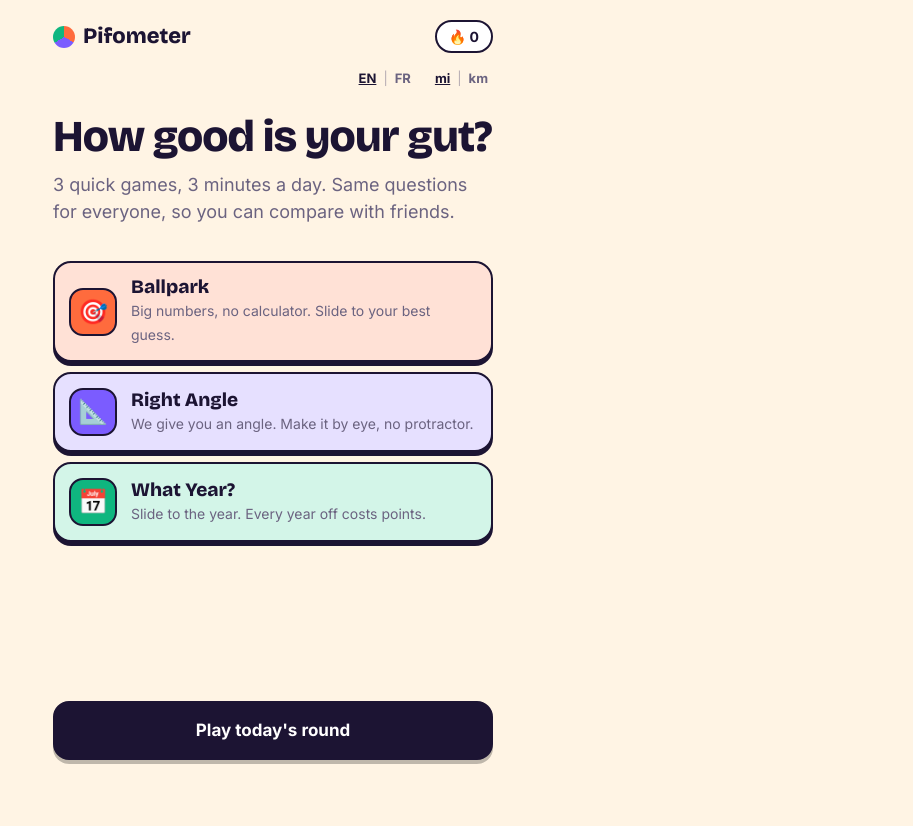
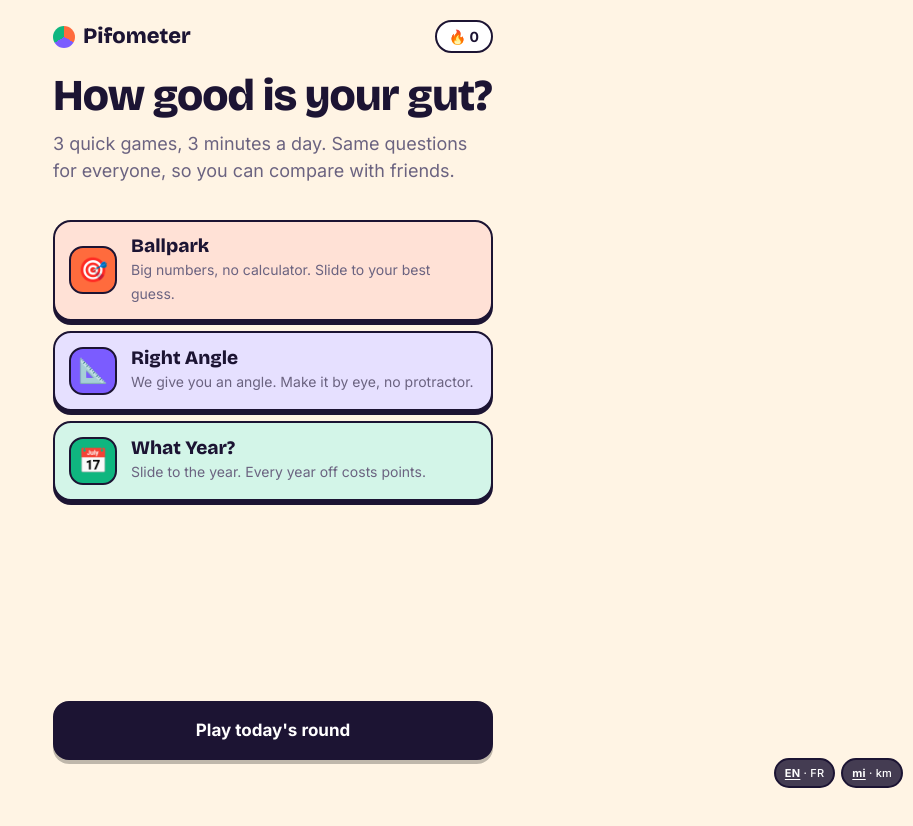
Before and after one commit to InoaApps/Pifometer, a plain HTML site: page index.html in a window 1280 px wide. Shown: the whole page, without its empty margins (367-1280 px from the left). Before the commit the page ends 800 px from the top, so only its background shows below. Drawn offline with nearby package versions, Linux system fonts and the light colour scheme.

Commit message:
Align language/units with Scrollwise: lang and units keys (us|metric), bottom-right pills
Co-Authored-By: Claude Sonnet 5.5 <noreply@anthropic.com>
Claude-Session: https://claude.ai/code/session_019vT5EJ4eN3UFwQeHThW47U

```diff
--- a/index.html
+++ b/index.html
@@ -116,12 +116,12 @@ input[type=email]{width:100%;font:inherit;padding:14px;border-radius:14px;border
 @media (prefers-reduced-motion:reduce){*,*::before,*::after{animation:none!important;transition:none!important}.confetti{display:none}}
 .chal{background:var(--g2s);border:2px solid var(--ink);border-radius:18px;padding:12px 14px;margin:14px 0 0;font-weight:700}
 .inst{margin-top:12px}.inst button{background:var(--card);color:var(--ink);box-shadow:0 3px 0 var(--ink)}
-.sheet{position:fixed;inset:0;background:rgba(28,20,51,.55);display:flex;align-items:flex-end;justify-content:center;z-index:5}
+.sheet{position:fixed;inset:0;background:rgba(28,20,51,.55);display:flex;align-items:flex-end;justify-content:center;z-index:25}
 .sheet>div{background:var(--card);border:2px solid var(--ink);border-radius:22px 22px 0 0;padding:20px 20px calc(20px + env(safe-area-inset-bottom));max-width:440px;width:100%}
-.lsw{display:inline-flex;align-items:center;gap:2px;font-size:13px;color:var(--mut)}
-.lsw button{all:unset;cursor:pointer;padding:6px 5px;font-weight:700;color:var(--mut);font-size:13px}
-.lsw button.on{color:var(--ink);font-weight:800;text-decoration:underline}
-.lsw i{font-style:normal;opacity:.5}.lsw i.gap{width:10px}
+#lg{position:fixed;right:10px;bottom:max(12px,env(safe-area-inset-bottom));z-index:15;display:flex;gap:6px}
+#lg button{background:rgba(28,20,51,.82);color:#fff;border-radius:99px;padding:5px 9px;font-size:11px;font-weight:500;letter-spacing:.02em;min-height:0;width:auto;box-shadow:none}
+#lg b{font-weight:800;text-decoration:underline;text-underline-offset:2px}
+body{padding-bottom:calc(40px + env(safe-area-inset-bottom))}
 .sheet ol{padding-left:1.2em;margin:0 0 14px}.sheet li{margin-bottom:8px}
 </style>
 </head>
@@ -135,13 +135,11 @@ const SB_KEY = "sb_publishable_X0ga4Q-22xxn8L-z6eTVCw_xr7CCDdc"; // public key:
 const APP_ID = "pifometer";
 function send(table,row){try{fetch(SB_URL+"/rest/v1/"+table,{method:"POST",keepalive:true,headers:{apikey:SB_KEY,Authorization:"Bearer "+SB_KEY,"Content-Type":"application/json",Prefer:"return=minimal"},body:JSON.stringify({app:APP_ID,player_id:PLAYER,...row})}).catch(()=>{})}catch{}}
 // ---------- Language and units ----------
-let LANG="en",SYS="imp";
-try{
-  const qs=new URLSearchParams(location.search).get("lang"),sl=JSON.parse(localStorage.getItem("lang")),su=JSON.parse(localStorage.getItem("units"));
-  const nav=(navigator.language||"en").toLowerCase();
-  LANG=(sl==="fr"||sl==="en")?sl:(qs==="fr"||qs==="en")?qs:nav.startsWith("fr")?"fr":"en";
-  SYS=(su==="imp"||su==="met")?su:(LANG==="fr"?"met":/-us$/.test(nav)?"imp":"met");
-}catch{}
+const LS=(k,v)=>{try{return v===undefined?localStorage.getItem(k):localStorage.setItem(k,v)}catch{}};
+// Same rules and keys as Scrollwise: "lang" en|fr, "units" us|metric
+const LANG=(()=>{const s=LS("lang"),q=new URLSearchParams(location.search).get("lang");if(s==="en"||s==="fr")return s;if(q==="en"||q==="fr")return q;return /^fr/i.test(navigator.language||"")?"fr":"en"})();
+const UNITS=(()=>{const s=LS("units");if(s==="us"||s==="metric")return s;if(LANG==="fr")return "metric";return /^en(-US)?$/i.test(navigator.language||"en-US")?"us":"metric"})();
+const SYS=UNITS==="us"?"imp":"met";
 document.documentElement.lang=LANG;
 const T={
 en:{
@@ -216,10 +214,12 @@ fr:{
  shareMenu:"Ouvrir le menu Partager",gotIt:"Compris"}};
 const t=(k,...a)=>{const v=T[LANG][k]??T.en[k];return typeof v==="function"?v(...a):v};
 document.title=t("title");
-function setPref(k,v){try{localStorage.setItem(k,JSON.stringify(v))}catch{}location.reload()}
-function selHTML(){const b=(on,k,v,l)=>`<button type="button" data-k="${k}" data-v="${v}" class="${on?"on":""}" aria-pressed="${on}">${l}</button>`;
-  return `<span class="lsw">${b(LANG==="en","lang","en","EN")}<i>|</i>${b(LANG==="fr","lang","fr","FR")}<i class="gap"></i>${b(SYS==="imp","units","imp","mi")}<i>|</i>${b(SYS==="met","units","met","km")}</span>`}
-function bindSel(r){(r||document).querySelectorAll(".lsw button").forEach(b=>b.onclick=()=>setPref(b.dataset.k,b.dataset.v))}
+function langPill(){const w=document.createElement("div");w.id="lg";
+  const on=(a,b,x)=>x?`<b>${a}</b> · ${b}`:`${a} · <b>${b}</b>`;
+  w.innerHTML=`<button id="lgb" aria-label="Language / Langue">${on("EN","FR",LANG==="en")}</button><button id="unb" aria-label="Units / Unités">${on("mi","km",UNITS==="us")}</button>`;
+  document.body.appendChild(w);
+  w.querySelector("#lgb").onclick=()=>{LS("lang",LANG==="en"?"fr":"en");LS("units",LANG==="en"?"metric":"us");location.reload()};
+  w.querySelector("#unb").onclick=()=>{LS("units",UNITS==="us"?"metric":"us");location.reload()}}
 const fmt=n=>{const L=LANG==="fr"?"fr":"en",f=(x,d)=>x.toLocaleString(L,{maximumFractionDigits:d}),w=LANG==="fr"
   ?[["billion","billions"],["milliard","milliards"],["million","millions"]]:[["trillion","trillion"],["billion","billion"],["million","million"]];
   const s=(v,x)=>f(v,1)+" "+(LANG==="fr"&&Math.abs(v)<2?x[0]:x[1]);
@@ -373,7 +373,6 @@ function home(){
   const st=store.get("streak",{n:0,last:""});
   const done=store.get("done",null);const played=!CH&&done&&done.date===today;
   app.innerHTML=`<div class="row"><span class="logo"><i></i>${NAME}</span><span class="pill">🔥 ${st.n}</span></div>
-  <div style="margin:10px 0 0;text-align:right">${selHTML()}</div>
   <div style="margin:14px 0 8px"><h1>${t("h1")}</h1>
   <p class="mut" style="font-size:18px">${t("sub")}</p></div>
   ${CH?`<div class="chal">${t("chal",CH.score)}</div>`:""}
@@ -381,7 +380,7 @@ function home(){
   <div class="push" style="padding-top:22px">${played
     ?`<button id="res">${t("seeRes",done.total)}</button><p class="mut" style="text-align:center;margin:12px 0 0">${t("doneMsg")}</p>`
     :`<button id="go">${CH?t("takeCh"):t("playToday")}</button>`}</div>`;
-  bindSel(app);initInstall();
+  initInstall();
   go("go",()=>{gi=0;ri=0;pts=[[],[],[]];intro()});
   go("res",()=>result(done.pts,true));
 }
@@ -555,8 +554,8 @@ function initInstall(){
     const inApp=/Instagram|FBAN|FBAV|TikTok|musical_ly|Snapchat|Twitter|Line\//i.test(navigator.userAgent);
     const s=document.createElement("div");s.className="sheet";
     const canShare=isIOS()&&navigator.share&&!inApp;
-    s.innerHTML=`<div><h2>${t("sheetH")}</h2>${inApp?`<p>${t("inApp")}</p>`:""}<ol>${(isIOS()?T[LANG].ios:T[LANG].and).map(x=>`<li>${x}</li>`).join("")}</ol>${canShare?`<button id="shr">${t("shareMenu")}</button><div class="sp"></div>`:""}<div style="text-align:center;margin:0 0 10px">${selHTML()}</div><button id="sx" class="alt">${t("gotIt")}</button></div>`;
-    document.body.appendChild(s);bindSel(s);s.onclick=e=>{if(e.target===s||e.target.id==="sx")s.remove()};const sh=s.querySelector("#shr");if(sh)sh.onclick=()=>navigator.share({title:"Pifometer",url:location.href.split("?")[0]}).catch(()=>{})});
+    s.innerHTML=`<div><h2>${t("sheetH")}</h2>${inApp?`<p>${t("inApp")}</p>`:""}<ol>${(isIOS()?T[LANG].ios:T[LANG].and).map(x=>`<li>${x}</li>`).join("")}</ol>${canShare?`<button id="shr">${t("shareMenu")}</button><div class="sp"></div>`:""}<button id="sx" class="alt">${t("gotIt")}</button></div>`;
+    document.body.appendChild(s);s.onclick=e=>{if(e.target===s||e.target.id==="sx")s.remove()};const sh=s.querySelector("#shr");if(sh)sh.onclick=()=>navigator.share({title:"Pifometer",url:location.href.split("?")[0]}).catch(()=>{})});
 }
 if("serviceWorker"in navigator&&location.protocol.startsWith("http"))addEventListener("load",()=>navigator.serviceWorker.register("sw.js").catch(()=>{}));
 function confetti(n){const c=document.createElement("div");c.className="confetti";const cols=["#FF6B3D","#7B5CFF","#0FB67F","#FFC83D"];
@@ -565,6 +564,7 @@ function confetti(n){const c=document.createElement("div");c.className="confetti
 function track(name,details){send("events",{name,details:details||null})}
 function markInstalled(via){store.set("installed",true);if(!store.get("inst_sent",false)){store.set("inst_sent",true);track("install",{via})}}
 if(isStandalone()){markInstalled("standalone");if(store.get("io","")!==today){store.set("io",today);track("open_installed")}}
+langPill();
 home();
 </script>
 </body>
```
